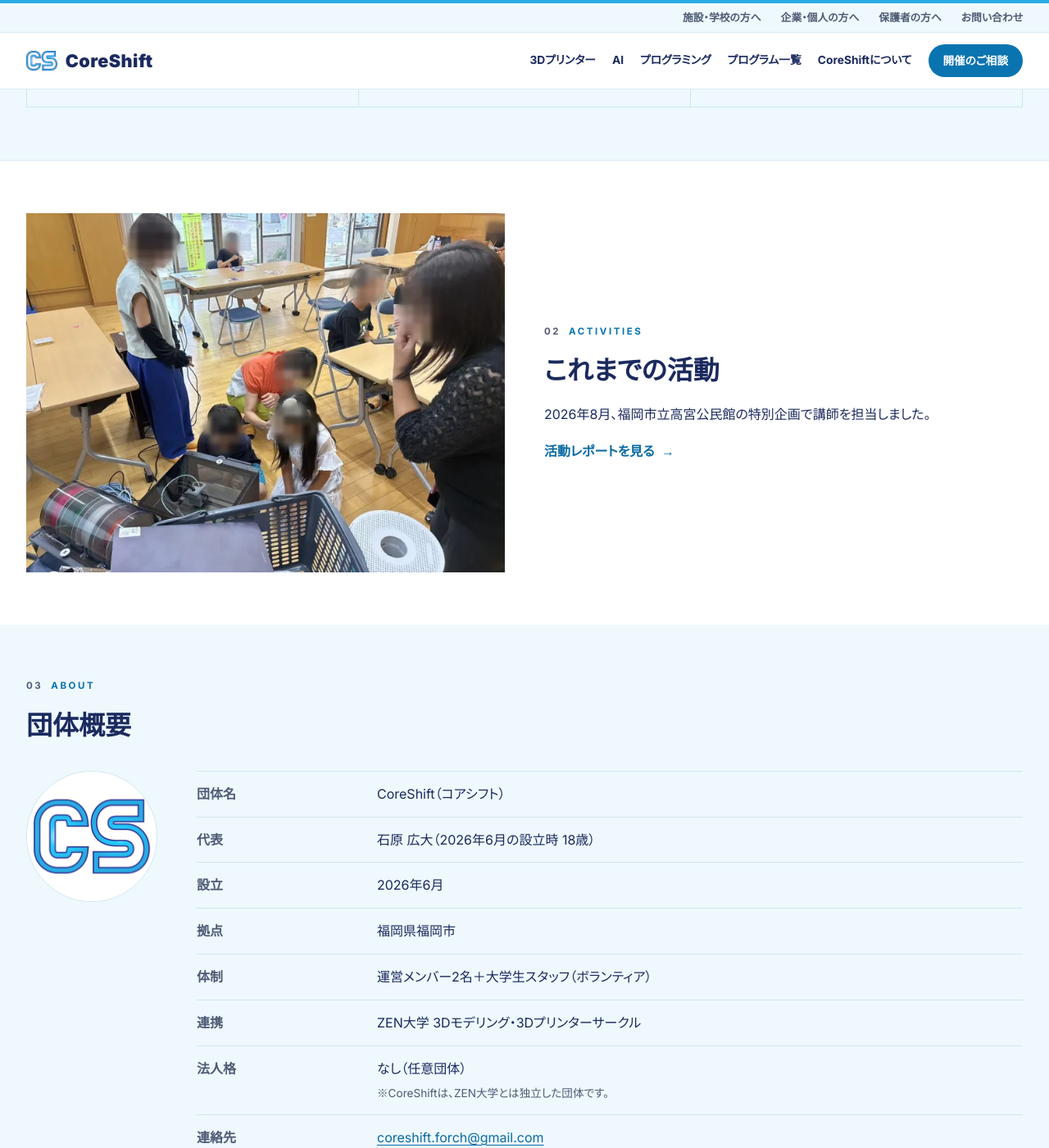
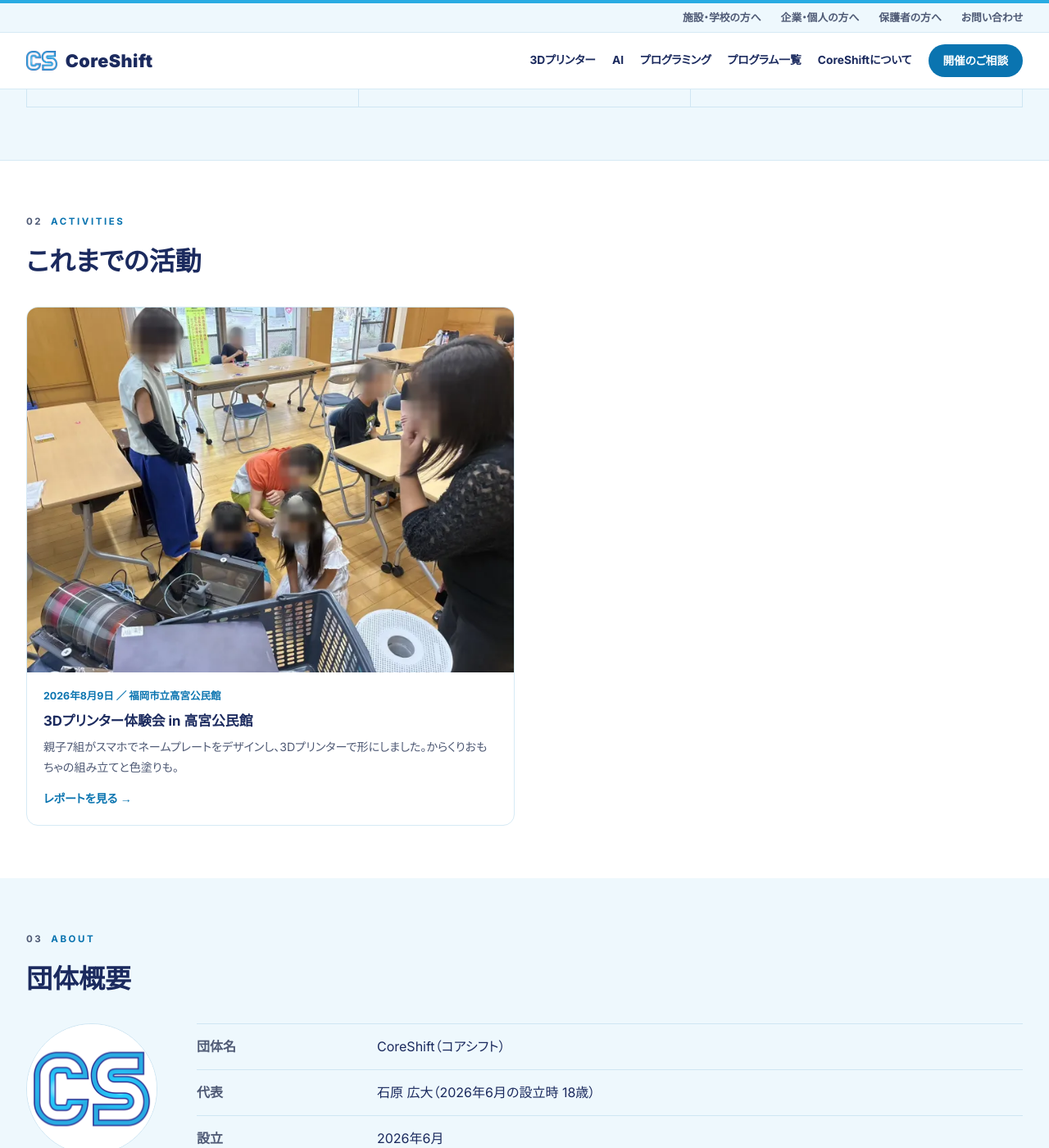
Before and after one commit to coreshiftforch/CoreShift-forchildren-web, a Jekyll site: the page built from index.html, in a window 1280 px wide and 1400 px high, scrolled down 1577 px. Shown: the whole window at 82% size. Built offline with Jekyll 4.4.1, drawn with Linux system fonts in a browser that asks for light colours.

Commit message:
design: トップの「これまでの活動」を活動レポートのカードにする（3つ並ぶ幅、4つ目からはもっと見る）
代表の方針。
- 1つのレポート＝サムネイル＋日付・会場＋題＋短い文＋「レポートを見る」のカード。押すとレポートのページへ
- 3つ並ぶ幅（タブレット2つ、スマホ1つ）。4つ目からは隠し、「もっと見る」ボタンで表示（4つ以上のときだけボタンが出る）
- カードも下から出てくる動きに入れる

Co-Authored-By: Claude Opus 5.5 <noreply@anthropic.com>

```diff
--- a/_layouts/default.html
+++ b/_layouts/default.html
@@ -46,7 +46,7 @@
     '.sec-head', '.media > *', '.project-card', '.door', '.next-card', '.note', '.facts', '.spec',
     '.features > li', '.cards > *', '.funds > li', '.guide-group', '.steps > li', '.gallery > figure',
     '.models > *', '.report-step', '.labeled', '.cta .wrap > *', '.form',
-    '.pgroup', '.pblock', '.process > li', '.flow > li', '.tl-cards > li', '.tl-bar', '.at-a-glance'
+    '.pgroup', '.pblock', '.rcards > li', '.process > li', '.flow > li', '.tl-cards > li', '.tl-bar', '.at-a-glance'
   ].join(',');
   var items = Array.prototype.slice.call(document.querySelectorAll('main ' + sel.split(',').join(', main ')));
   if (!items.length) return;
--- a/index.html
+++ b/index.html
@@ -74,14 +74,26 @@ google_verification: true
   </section>
 
   <section class="sec">
-    <div class="wrap media">
-      <img src="/coreshift-for-children/photos/event01_takamiya/S__2965518_0-1200.webp" srcset="/coreshift-for-children/photos/event01_takamiya/S__2965518_0-720.webp 720w, /coreshift-for-children/photos/event01_takamiya/S__2965518_0-1200.webp 1200w" sizes="(max-width: 768px) 100vw, 600px" width="1477" height="1108" loading="lazy" alt="体験会の様子">
-      <div class="stack">
+    <div class="wrap">
+      <div class="sec-head stack">
         <span class="eyebrow"><b>02</b>Activities</span>
         <h2>これまでの活動</h2>
-        <p>2026年8月、福岡市立高宮公民館の特別企画で講師を担当しました。</p>
-        <a class="text-link" href="/coreshift-for-children/event01_takamiya/">活動レポートを見る <span aria-hidden="true">→</span></a>
       </div>
+      <!-- 活動レポートのカード。新しいものを先頭に足す。4つ目からは「もっと見る」で表示（ボタンは自動で出る） -->
+      <ul class="rcards" id="rcards">
+        <li>
+          <a class="rcard" href="/coreshift-for-children/event01_takamiya/">
+            <img src="/coreshift-for-children/photos/event01_takamiya/S__2965518_0-720.webp" width="720" height="540" loading="lazy" alt="高宮公民館での3Dプリンター体験会の様子">
+            <span class="rcard-body">
+              <span class="rcard-date">2026年8月9日 ／ 福岡市立高宮公民館</span>
+              <strong>3Dプリンター体験会 in 高宮公民館</strong>
+              <span class="rcard-text">親子7組がスマホでネームプレートをデザインし、3Dプリンターで形にしました。からくりおもちゃの組み立てと色塗りも。</span>
+              <span class="rcard-more">レポートを見る <span aria-hidden="true">→</span></span>
+            </span>
+          </a>
+        </li>
+      </ul>
+      <div class="rcards-more"><button type="button" class="btn btn--ghost" id="rcards-more">もっと見る <span aria-hidden="true">↓</span></button></div>
     </div>
   </section>
 
@@ -107,6 +119,16 @@ google_verification: true
     </div>
   </section>
 </main>
+
+<script>
+// これまでの活動: 4つ目以降のレポートは「もっと見る」で表示する
+(function () {
+  var list = document.getElementById('rcards'), btn = document.getElementById('rcards-more');
+  if (!list || !btn) return;
+  if (list.children.length <= 3) { btn.parentNode.hidden = true; return; }
+  btn.addEventListener('click', function () { list.classList.add('is-all'); btn.parentNode.hidden = true; });
+})();
+</script>
 
 <script type="application/ld+json">
 [
--- a/site.css
+++ b/site.css
@@ -748,3 +748,19 @@ html.fit-on .sec-sparse > .wrap > .stack:only-child { text-align: center; }
 html.fit-on .sec-sparse .sec-head .lead,
 html.fit-on .sec-sparse > .wrap.stack .lead { margin-left: auto; margin-right: auto; }
 html.fit-on .sec-sparse .btn-row { justify-content: center; }
+
+/* トップ「これまでの活動」: 活動レポートのカード（サムネイル＋短い文）。3つ並ぶ幅。4つ目からは「もっと見る」 */
+.rcards { list-style: none; padding: 0; display: grid; grid-template-columns: repeat(3, minmax(0, 1fr)); gap: 24px; }
+.rcards:not(.is-all) > li:nth-child(n+4) { display: none; }
+.rcard { display: flex; flex-direction: column; height: 100%; border: 1px solid var(--border); border-radius: 14px; overflow: hidden; background: #ffffff; color: var(--text); text-decoration: none; transition: border-color 0.2s, box-shadow 0.2s; }
+.rcard:hover { color: var(--text); border-color: var(--accent); box-shadow: 0 10px 24px rgba(27, 42, 94, 0.10); }
+.rcard img { width: 100%; aspect-ratio: 4 / 3; object-fit: cover; }
+.rcard-body { display: flex; flex-direction: column; gap: 6px; padding: 18px 20px 20px; flex: 1; }
+.rcard-date { font-size: 0.78rem; font-weight: 700; color: var(--accent); }
+.rcard-body strong { font-size: 1.05rem; line-height: 1.5; }
+.rcard-text { font-size: 0.88rem; color: var(--muted); }
+.rcard-more { margin-top: auto; padding-top: 6px; font-size: 0.88rem; font-weight: 700; color: var(--accent); }
+.rcard:hover .rcard-more span { display: inline-block; transform: translateX(4px); transition: transform 0.2s; }
+.rcards-more { margin-top: 28px; text-align: center; }
+@media (max-width: 1300px) { .rcards { grid-template-columns: repeat(2, minmax(0, 1fr)); } }
+@media (max-width: 768px) { .rcards { grid-template-columns: minmax(0, 1fr); } }
```
